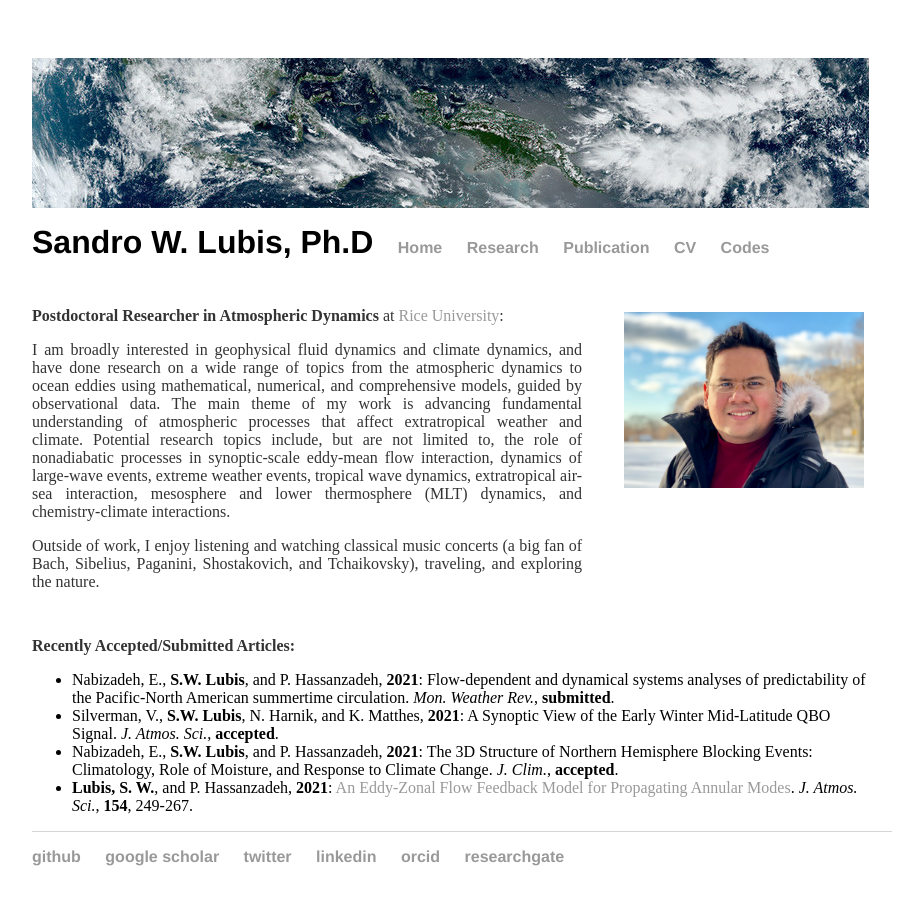
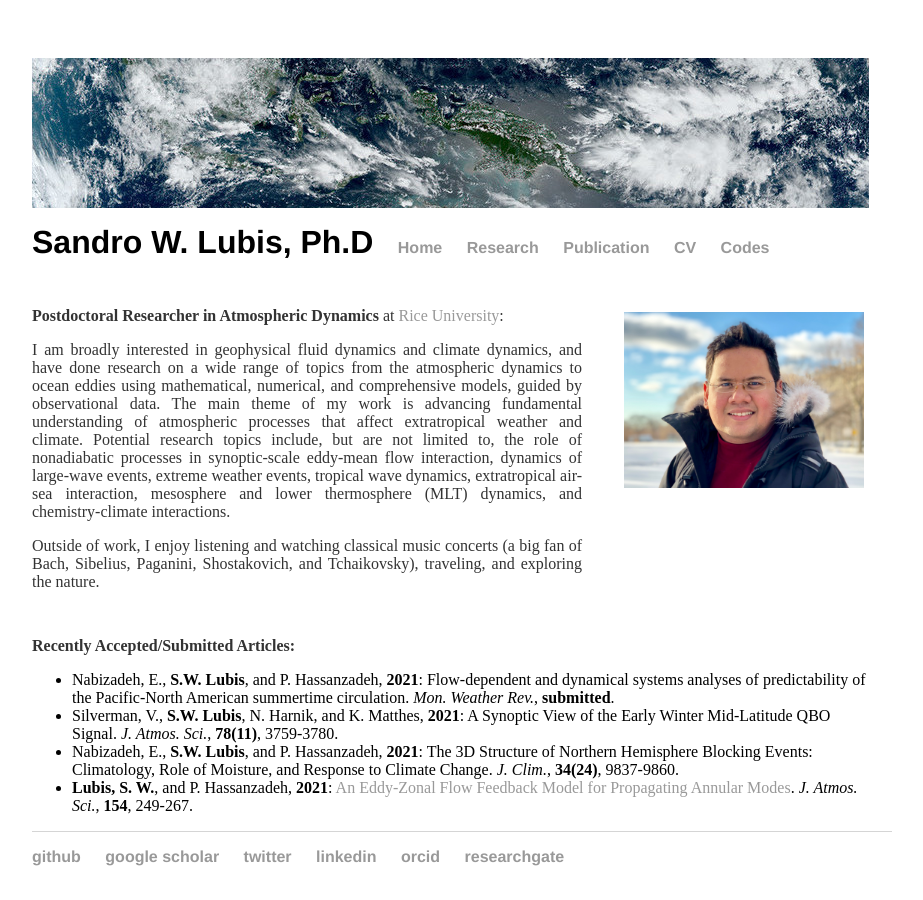
Before and after one commit to sandrolubis/sandrolubis.github.io, a Jekyll site: the page built from index.html, in a window 1280 px wide. Shown: the whole page, without its empty margins (276-1199 px from the left). Built offline with Jekyll 4.4.1, drawn with Linux system fonts in a browser that asks for light colours.

Commit message:
Update index.html

```diff
--- a/index.html
+++ b/index.html
@@ -50,8 +50,8 @@ div.relative {
 	<p class="ex", style="padding-top:30px"><font size=3><b>Recently Accepted/Submitted Articles:</b></p>
 		<ul class="ex">
 			<li>Nabizadeh, E., <b>S.W. Lubis</b>, and P. Hassanzadeh, <b>2021</b>: Flow-dependent and dynamical systems analyses of predictability of the Pacific-North American summertime circulation. <i>Mon. Weather Rev.</i>, <b>submitted</b>.</li>
-			<li>Silverman, V., <b>S.W. Lubis</b>, N. Harnik, and K. Matthes, <b>2021</b>: A Synoptic View of the Early Winter Mid-Latitude QBO Signal. <i>J. Atmos. Sci.</i>, <b>accepted</b>.</li>
-			<li>Nabizadeh, E., <b>S.W. Lubis</b>, and P. Hassanzadeh, <b>2021</b>: The 3D Structure of Northern Hemisphere Blocking Events: Climatology, Role of Moisture, and Response to Climate Change. <i>J. Clim.</i>, <b>accepted</b>.</li>
+			<li>Silverman, V., <b>S.W. Lubis</b>, N. Harnik, and K. Matthes, <b>2021</b>: A Synoptic View of the Early Winter Mid-Latitude QBO Signal. <i>J. Atmos. Sci.</i>, <b>78(11)</b>, 3759-3780.</li>
+			<li>Nabizadeh, E., <b>S.W. Lubis</b>, and P. Hassanzadeh, <b>2021</b>: The 3D Structure of Northern Hemisphere Blocking Events: Climatology, Role of Moisture, and Response to Climate Change. <i>J. Clim.</i>, <b>34(24)</b>, 9837-9860.</li>
 			<li><b>Lubis, S. W.</b>, and P. Hassanzadeh, <b>2021</b>: <a href="https://doi.org/10.1175/JAS-D-20-0214.1">An Eddy-Zonal Flow Feedback Model for Propagating Annular Modes</a>. <i>J. Atmos. Sci.</i>, <b>154</b>, 249-267.</li>
 		</ul>
 
```
